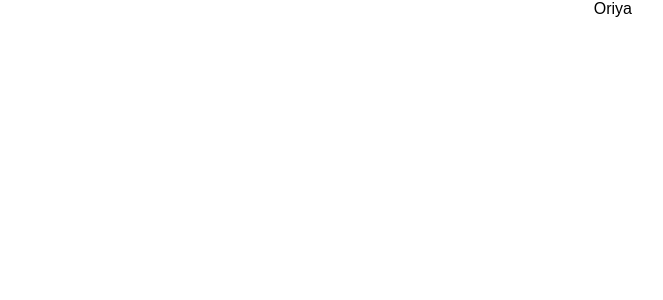
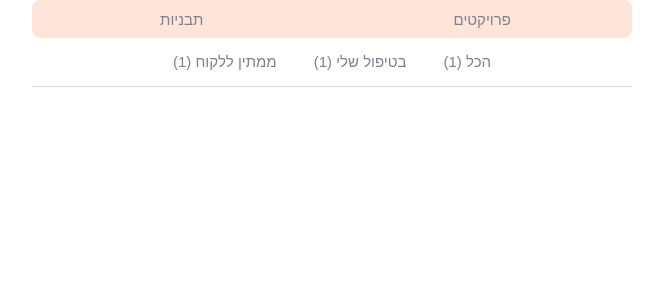
Before and after one commit to Stepby-Binyamin/Stepby-client, a React (Create React App) app: page /oriya in a window 1280 px wide. Shown: the top 300 px of the page, without its empty margins (308-971 px from the left). Built offline with nearby package versions, Linux system fonts and the light colour scheme; a web font is replaced by a local one.

Commit message:
navLink and navLinkTab by oriya

```diff
--- a/src/components/common/NavLink/index.jsx
+++ b/src/components/common/NavLink/index.jsx
@@ -0,0 +1,19 @@
+import React from 'react'
+import { useState } from 'react'
+import styles from './style.module.css'
+
+
+export default function NavLink({onClick, firstText, secondText}){
+    const [whoClicked, setWhoClicked] = useState()
+    firstText = 'פרויקטים'
+    secondText = 'תבניות'
+    onClick = (text)=>{
+        setWhoClicked(text)
+    }
+    return(
+        <div className={styles.main}>
+        <div className={whoClicked === firstText? styles.active: ''} onClick={()=>onClick(firstText)}>{firstText}</div>
+        <div className={whoClicked === secondText? styles.active: ''} onClick={()=>onClick(secondText)}>{secondText}</div>
+        </div>
+    )
+}
--- /dev/null
+++ b/src/components/common/NavLink/style.module.css
@@ -0,0 +1,28 @@
+.main{
+display: flex;
+flex-direction: row;
+justify-content: center;
+align-items: center;
+padding: 2px 4px 2px 4px;
+gap: 9px;
+height: 38px;
+background: var(--orange15-color);
+border-radius: 8px;
+}
+
+.main > div{
+    display: flex;
+    align-items: center;
+    justify-content: center;
+    width: 50%;
+    height: 90%;
+    font-size: 15px;
+    color: var( --grey2-color);
+    cursor: pointer;
+}
+
+.main>.active{
+    background: var(--white-color);
+    border-radius: 8px;
+    color: var( --orange100-color);
+}
--- /dev/null
+++ b/src/components/common/NavLinkTab/index.jsx
@@ -0,0 +1,26 @@
+import React from 'react'
+import { useState } from 'react'
+import styles from './style.module.css'
+
+export default function NavLinkTab({onClick, firstText, secondText, thirdText, counter}) {
+    const [whoClicked, setWhoClicked] = useState()
+
+    firstText = 'הכל'
+    secondText = 'בטיפול שלי'
+    thirdText = 'ממתין ללקוח'
+    counter = 1
+    counter = counter > 0? `(${counter})`: counter
+    onClick = (text)=>{
+        setWhoClicked(text)
+    }
+
+   return (
+      <div className={styles.main}>
+      <div className={whoClicked === firstText? styles.active : ''} onClick={()=>onClick(firstText)}>{firstText} {counter&&counter}</div>
+      <div className={whoClicked === secondText? styles.active : ''} onClick={()=>onClick(secondText)}>{secondText} {counter&&counter}</div>
+      { thirdText&&
+      <div className={whoClicked === thirdText? styles.active : ''} onClick={()=>onClick(thirdText)}>{thirdText} {counter&&counter}</div>
+      }
+    </div>
+   )
+}
--- /dev/null
+++ b/src/components/common/NavLinkTab/style.module.css
@@ -0,0 +1,24 @@
+.main {
+  box-sizing: border-box;
+  display: flex;
+  flex-direction: row;
+  justify-content: center;
+  align-items: center;
+  gap: 37px;
+  height: 49px;
+  border-radius: 0px;
+  border-bottom: 0.5px solid var( --grey4-color);
+}
+
+.main>div {
+  font-size: 15px;
+  height: 100%;
+  color: var( --grey2-color);
+  padding: 15px 0 15px 0;
+  cursor: pointer;
+}
+
+.main>.active {
+  color: var(--orange100-color);
+  border-bottom: 2px solid var(--orange100-color);
+}
--- a/src/routes/TestComponents/Oriya.jsx
+++ b/src/routes/TestComponents/Oriya.jsx
@@ -1,7 +1,12 @@
 import React from 'react'
+import NavLink from '../../components/common/NavLink'
+import NavLinkTab from '../../components/common/NavLinkTab'
 
 export default function Oriya() {
    return (
-      <div>Oriya</div>
+      <>
+      <NavLink/>
+      <NavLinkTab/>
+      </>
    )
 }
```
